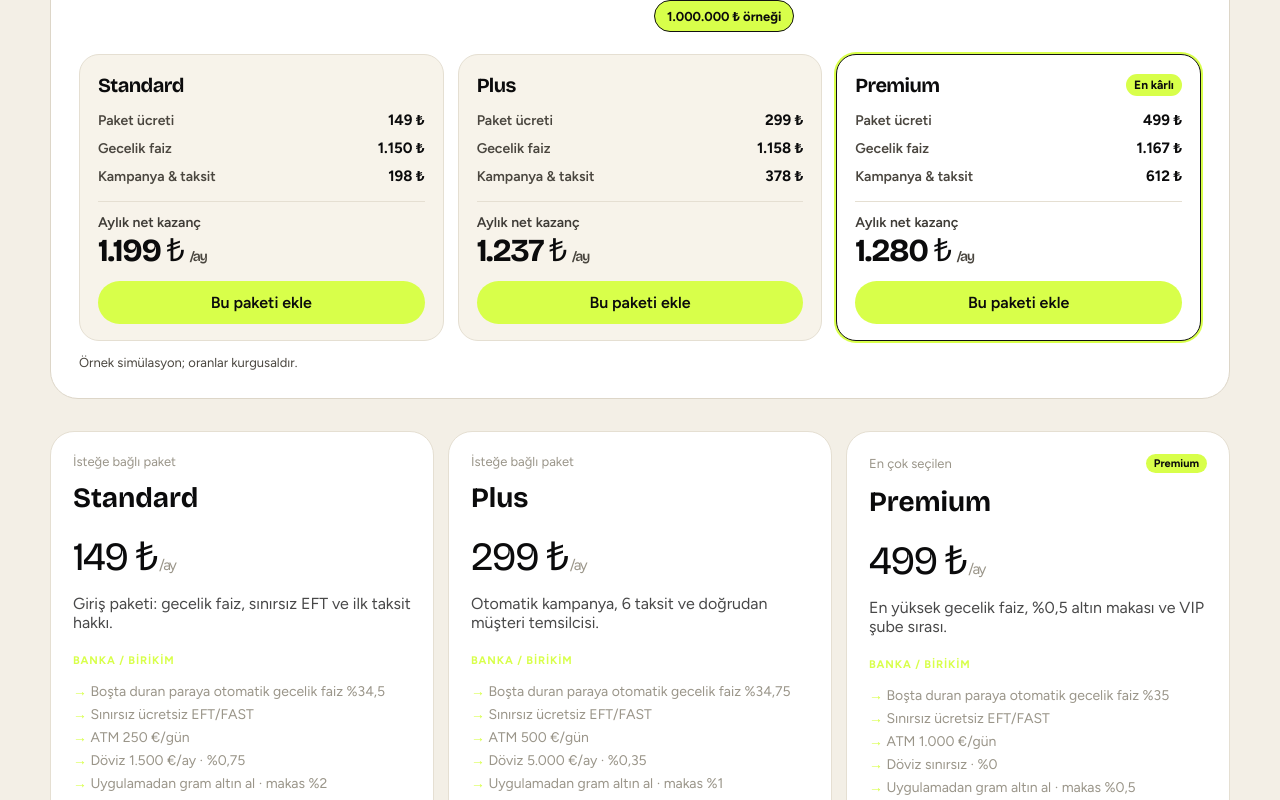
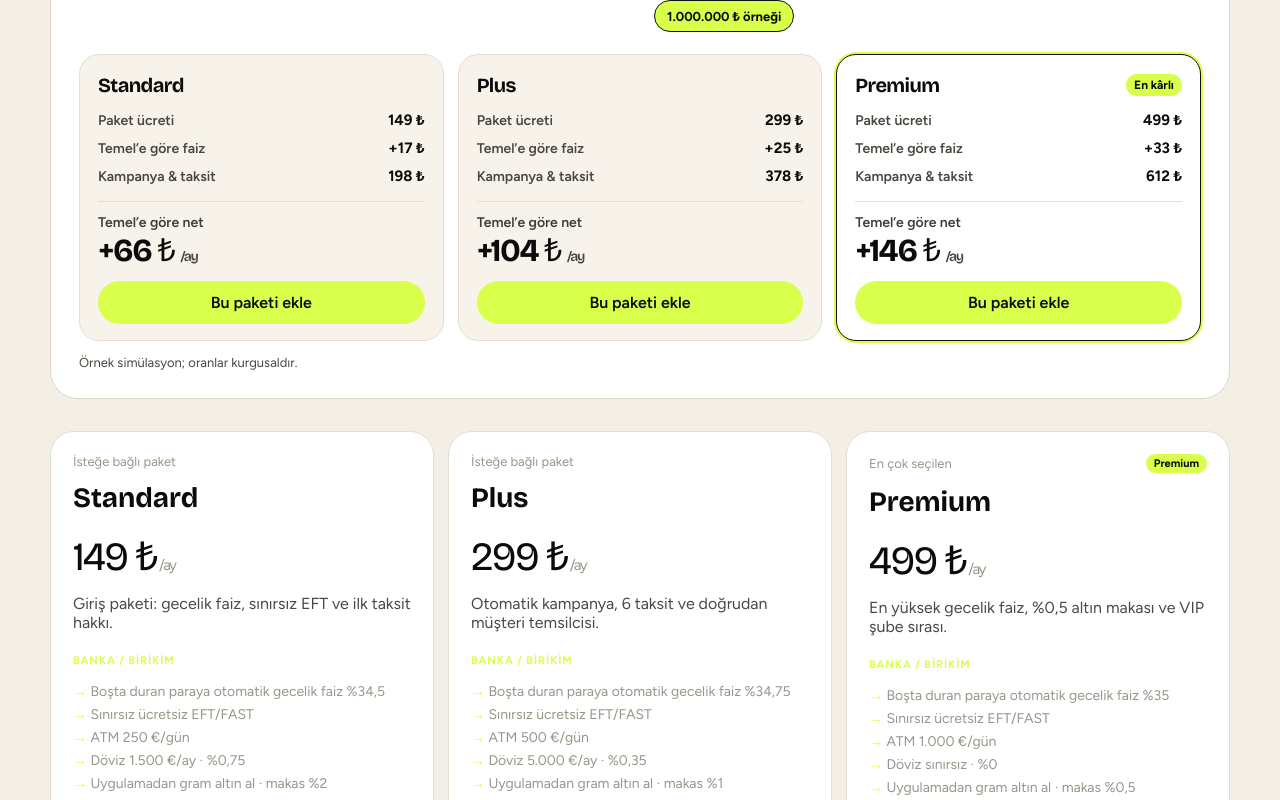
Before and after one commit to tanerduman/landingpage_newbanking, a React (Vite) app: page / in a window 1280 px wide. Shown: the part 1660-2460 px from the top of the page. Built offline with nearby package versions, Linux system fonts and the light colour scheme; no server answers; what botid would draw is missing.

Commit message:
Show overnight interest as the extra versus the free Basic account. (#70)
Co-authored-by: Cursor Agent <cursoragent@cursor.com>
Co-authored-by: tanerduman <tanerduman@users.noreply.github.com>

```diff
--- a/src/IdleExample.tsx
+++ b/src/IdleExample.tsx
@@ -1,6 +1,6 @@
 import { useMemo } from 'react'
 import { useI18n } from './i18n/LocaleContext.tsx'
-import { formatEur, formatFx, formatMoney, formatRate } from './i18n/format.ts'
+import { formatDelta, formatEur, formatFx, formatMoney, formatRate } from './i18n/format.ts'
 import {
   SAMPLE_IDLE_TRY,
   fxFeeByColumn,
@@ -21,19 +21,21 @@ export default function IdleExample({ onPick, eurTry }: { onPick: (id: PlanId) =
   const market = eurTry > 0 ? eurTry : 0
 
   const rows = useMemo(() => {
-    const baseNet = (idle * overnightByColumn.account) / 12 - monthlyFeeOf('account')
+    const baseInterest = (idle * overnightByColumn.account) / 12
     const baseEur = market ? idle / (market * (1 + fxFeeByColumn.account)) : 0
     return planColumns.map((col) => {
       const interest = (idle * overnightByColumn[col.id]) / 12
+      const extraInterest = interest - baseInterest
       const fee = monthlyFeeOf(col.id)
-      const net = interest - fee
+      const net = col.id === 'account' ? interest - fee : extraInterest - fee
       const eur = market ? idle / (market * (1 + fxFeeByColumn[col.id])) : 0
       return {
         id: col.id,
         interest,
+        extraInterest,
         fee,
         net,
-        extra: Math.round(net) - Math.round(baseNet),
+        extra: col.id === 'account' ? 0 : net,
         eur,
         eurExtra: eur - baseEur,
         tryExtra: (eur - baseEur) * market,
@@ -84,14 +86,22 @@ export default function IdleExample({ onPick, eurTry }: { onPick: (id: PlanId) =
                   <dd>{formatRate(row.overnight, locale)}</dd>
                 </div>
                 <div>
+                  <dt>{row.id === 'account' ? t.idleExample.overnight : t.simulator.interest}</dt>
+                  <dd>
+                    {row.id === 'account'
+                      ? formatMoney(row.interest, locale)
+                      : formatDelta(row.extraInterest, locale)}
+                  </dd>
+                </div>
+                <div>
                   <dt>{t.idleExample.fee}</dt>
                   <dd>{row.fee === 0 ? t.pkg.free : formatMoney(row.fee, locale)}</dd>
                 </div>
               </dl>
               <p className="idle-net">
-                <span>{t.idleExample.net}</span>
+                <span>{row.id === 'account' ? t.idleExample.net : t.idleExample.vsBase}</span>
                 <strong>
-                  {formatMoney(row.net, locale)}
+                  {row.id === 'account' ? formatMoney(row.net, locale) : formatDelta(row.net, locale)}
                   <small>{t.simulator.perMonth}</small>
                 </strong>
               </p>
@@ -99,9 +109,6 @@ export default function IdleExample({ onPick, eurTry }: { onPick: (id: PlanId) =
                 <p className="idle-stay">{t.idleExample.stay}</p>
               ) : (
                 <>
-                  <p className="idle-delta">
-                    +{formatMoney(row.extra, locale)} {t.idleExample.more}
-                  </p>
                   <button
                     type="button"
                     className="btn btn-solid"
@@ -148,7 +155,7 @@ export default function IdleExample({ onPick, eurTry }: { onPick: (id: PlanId) =
 
         <p className="idle-foot">
           <span aria-hidden="true">✓</span>
-          {t.idleExample.footStart} {formatMoney(premium.extra, locale)} {t.idleExample.footNet}
+          {t.idleExample.footStart} {formatDelta(premium.extra, locale)} {t.idleExample.footNet}
           {market > 0 && (
             <>
               {' '}
--- a/src/MonthSlogan.tsx
+++ b/src/MonthSlogan.tsx
@@ -1,13 +1,13 @@
 import { useI18n } from './i18n/LocaleContext.tsx'
-import { formatMoney } from './i18n/format.ts'
-import { SAMPLE_IDLE_TRY, plans } from './plans.ts'
+import { formatDelta, formatMoney } from './i18n/format.ts'
+import { ACCOUNT_OVERNIGHT, SAMPLE_IDLE_TRY, plans } from './plans.ts'
 
 function premiumYearFromMonth() {
   const premium = plans.find((plan) => plan.id === 'premium')
   const rate = premium?.overnight ?? 0
   const yearly = (premium?.monthly ?? 0) * 10
-  const interest = (SAMPLE_IDLE_TRY * rate) / 12
-  const times = yearly > 0 ? Math.max(1, Math.round(interest / yearly)) : 1
+  const interest = (SAMPLE_IDLE_TRY * (rate - ACCOUNT_OVERNIGHT)) / 12
+  const times = interest > 0 ? Math.max(1, Math.round(yearly / interest)) : 1
   return { interest, yearly, times, rate: Math.round(rate * 100) }
 }
 
@@ -16,7 +16,7 @@ export default function MonthSlogan() {
   const copy = t.monthSlogan
   const { interest, yearly, times, rate } = premiumYearFromMonth()
   const balance = formatMoney(SAMPLE_IDLE_TRY, locale)
-  const interestLabel = formatMoney(interest, locale)
+  const interestLabel = formatDelta(interest, locale)
   const yearlyLabel = formatMoney(yearly, locale)
   const fine = copy.fine.replace('{rate}', String(rate)).replace('{times}', String(times))
 
--- a/src/Simulator.tsx
+++ b/src/Simulator.tsx
@@ -1,6 +1,6 @@
 import { useMemo, useState } from 'react'
 import { useI18n } from './i18n/LocaleContext.tsx'
-import { formatMoney } from './i18n/format.ts'
+import { formatDelta, formatMoney } from './i18n/format.ts'
 import {
   IDLE_MIN,
   IDLE_STEP,
@@ -110,7 +110,7 @@ export default function Simulator({
               </div>
               <div>
                 <dt>{t.simulator.interest}</dt>
-                <dd>{formatMoney(row.interest, locale)}</dd>
+                <dd>{formatDelta(row.interest, locale)}</dd>
               </div>
               <div>
                 <dt>{t.simulator.extras}</dt>
@@ -120,7 +120,7 @@ export default function Simulator({
             <p className="simulator-net">
               <span>{t.simulator.net}</span>
               <strong>
-                {formatMoney(row.net, locale)}
+                {formatDelta(row.net, locale)}
                 <small>{t.simulator.perMonth}</small>
               </strong>
             </p>
--- a/src/i18n/en.ts
+++ b/src/i18n/en.ts
@@ -127,9 +127,9 @@ export const en: Messages = {
     spend: 'Monthly card spend',
     idle: 'Idle cash on the account',
     fee: 'Plan fee',
-    interest: 'Overnight interest',
+    interest: 'Overnight vs Basic',
     extras: 'Offers & instalments',
-    net: 'Net monthly gain',
+    net: 'Net vs Basic',
     best: 'Best value',
     pick: 'Add this plan',
     sample: 'Sample simulator; rates are fictional.',
@@ -150,6 +150,7 @@ export const en: Messages = {
     fee: 'Plan fee',
     rate: 'Overnight',
     net: 'Net / month',
+    vsBase: 'Net vs Basic',
     spread: 'Spread',
     eur: 'You receive',
     more: 'more',
@@ -198,19 +199,19 @@ export const en: Messages = {
     tradeBsmv: 'Bank commission: 0 ₺ · legal BSMV only',
   },
   monthSlogan: {
-    aria: 'One month of interest against a year of Premium',
+    aria: 'One month of extra overnight vs Basic against a year of Premium',
     home: 'Home',
     active: 'Premium on',
     idle: 'Idle balance',
     sample: 'Sample',
-    lineA: 'Hold it for a month.',
-    lineB: 'The year’s fee comes out of the interest.',
-    interest: 'Interest this month',
+    lineA: 'The extra overnight vs Basic.',
+    lineB: 'The year’s fee is read from that gap.',
+    interest: 'Extra interest this month',
     yearly: 'Yearly Premium',
-    fine: '{rate}% sample rate. One month is about {times}× the yearly plan.',
+    fine: 'Basic 34%, Premium {rate}%. Extra interest in one month; the yearly plan takes about {times} months.',
     days: 'Idle balance · 30 days',
     proof: 'Premium sample',
-    proofHint: 'monthly interest · yearly plan',
+    proofHint: 'monthly extra vs Basic · yearly plan',
     currency: 'TRY',
     currencyName: 'Turkish lira',
     navHome: 'Home',
--- a/src/i18n/format.ts
+++ b/src/i18n/format.ts
@@ -19,6 +19,11 @@ export function formatMoney(amount: number, locale: Locale) {
   const rounded = Math.round(amount)
   const sign = rounded < 0 ? '−' : ''
   return `${sign}${Math.abs(rounded).toLocaleString(locale === 'en' ? 'en-GB' : 'tr-TR')} ₺`
+}
+
+export function formatDelta(amount: number, locale: Locale) {
+  const text = formatMoney(amount, locale)
+  return amount > 0 ? `+${text}` : text
 }
 
 export function formatTry(amount: number, locale: Locale) {
--- a/src/i18n/tr.ts
+++ b/src/i18n/tr.ts
@@ -127,9 +127,9 @@ export const tr: Messages = {
     spend: 'Aylık kart harcaman',
     idle: 'Boşta duran bakiyen',
     fee: 'Paket ücreti',
-    interest: 'Gecelik faiz',
+    interest: 'Temel’e göre faiz',
     extras: 'Kampanya & taksit',
-    net: 'Aylık net kazanç',
+    net: 'Temel’e göre net',
     best: 'En kârlı',
     pick: 'Bu paketi ekle',
     sample: 'Örnek simülasyon; oranlar kurgusaldır.',
@@ -150,6 +150,7 @@ export const tr: Messages = {
     fee: 'Paket ücreti',
     rate: 'Gecelik',
     net: 'Aylık net',
+    vsBase: 'Temel’e göre net',
     spread: 'Makas',
     eur: 'Alacağın tutar',
     more: 'daha fazla',
@@ -198,19 +199,19 @@ export const tr: Messages = {
     tradeBsmv: 'Banka komisyonu: 0 ₺ · yalnızca yasal BSMV',
   },
   monthSlogan: {
-    aria: 'Bir aylık faiz ile yıllık Premium',
+    aria: 'Temel’e göre bir aylık ek faiz ile yıllık Premium',
     home: 'Ana sayfa',
     active: 'Premium aktif',
     idle: 'Boşta bakiye',
     sample: 'Örnek',
-    lineA: 'Bir ay tut.',
-    lineB: 'Yılın ücreti faizden çıkar.',
-    interest: 'Bu ay faiz',
+    lineA: 'Temel’e göre ek faiz.',
+    lineB: 'Yıllık ücret bu farktan çıkar.',
+    interest: 'Bu ay ek faiz',
     yearly: 'Yıllık Premium',
-    fine: '%{rate} örnek faiz. Bir ay, yıllık paketin yaklaşık {times} katı.',
+    fine: 'Temel %34, Premium %{rate}. Ek faiz bir ayda; yıllık paket yaklaşık {times} ayda çıkar.',
     days: 'Boşta bakiye · 30 gün',
     proof: 'Premium örnek',
-    proofHint: 'aylık faiz · yıllık paket',
+    proofHint: 'temel’e göre aylık faiz · yıllık paket',
     currency: 'TRY',
     currencyName: 'Türk Lirası',
     navHome: 'Ana sayfa',
--- a/src/i18n/types.ts
+++ b/src/i18n/types.ts
@@ -113,6 +113,7 @@ export type Messages = {
     fee: string
     rate: string
     net: string
+    vsBase: string
     spread: string
     eur: string
     more: string
--- a/src/plans.ts
+++ b/src/plans.ts
@@ -47,6 +47,9 @@ export const planColumns: { id: PlanColumnId; name: string; price: string }[] =
   { id: 'premium', name: 'Premium', price: '499 ₺/ay' },
 ]
 
+/** Overnight rate on the free Basic account. Paid-plan interest is shown as the extra above this. */
+export const ACCOUNT_OVERNIGHT = 0.34
+
 /** Worked example: idle cash on a Basic account. The EUR leg uses the live rate. */
 export const SAMPLE_IDLE_TRY = 1_000_000
 
@@ -60,7 +63,7 @@ function extrasPerSpend(plan: (typeof plans)[number]) {
 
 export function planBreakdown(plan: (typeof plans)[number], spend: number, idle: number, cycleYearly = false) {
   const fee = cycleYearly ? (plan.monthly * 10) / 12 : plan.monthly
-  const interest = (idle * plan.overnight) / 12
+  const interest = (idle * (plan.overnight - ACCOUNT_OVERNIGHT)) / 12
   const extras = spend * extrasPerSpend(plan)
   return { fee, interest, extras, net: interest + extras - fee }
 }
@@ -91,7 +94,7 @@ function stepUp(value: number, step: number, min: number, max: number) {
 /** Smallest spend and idle that each cover the plan fee on their own. */
 export function minimumScenario(plan: (typeof plans)[number], cycleYearly: boolean) {
   const fee = cycleYearly ? (plan.monthly * 10) / 12 : plan.monthly
-  const perIdle = plan.overnight / 12
+  const perIdle = (plan.overnight - ACCOUNT_OVERNIGHT) / 12
   const perSpend = extrasPerSpend(plan)
   return {
     spend: stepUp(fee / perSpend, SPEND_STEP, SPEND_MIN, SPEND_MAX),
@@ -100,7 +103,7 @@ export function minimumScenario(plan: (typeof plans)[number], cycleYearly: boole
 }
 
 export const overnightByColumn: Record<PlanColumnId, number> = {
-  account: 0.34,
+  account: ACCOUNT_OVERNIGHT,
   ...Object.fromEntries(plans.map((plan) => [plan.id, plan.overnight])),
 } as Record<PlanColumnId, number>
 
```
